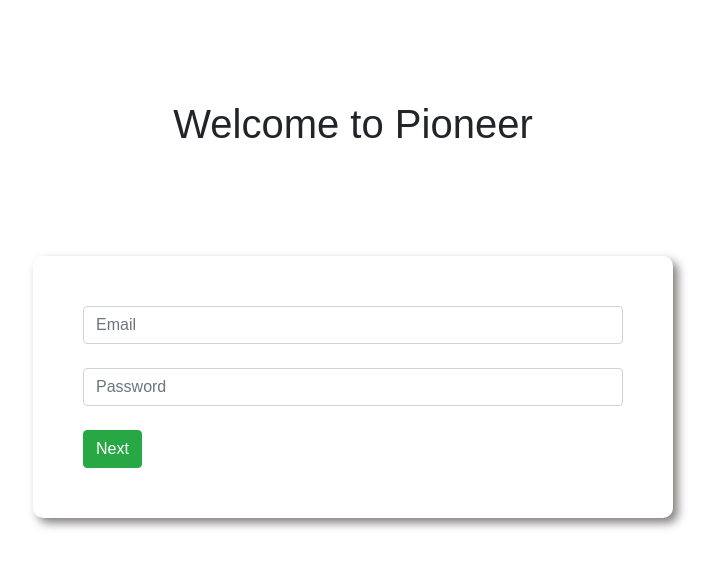
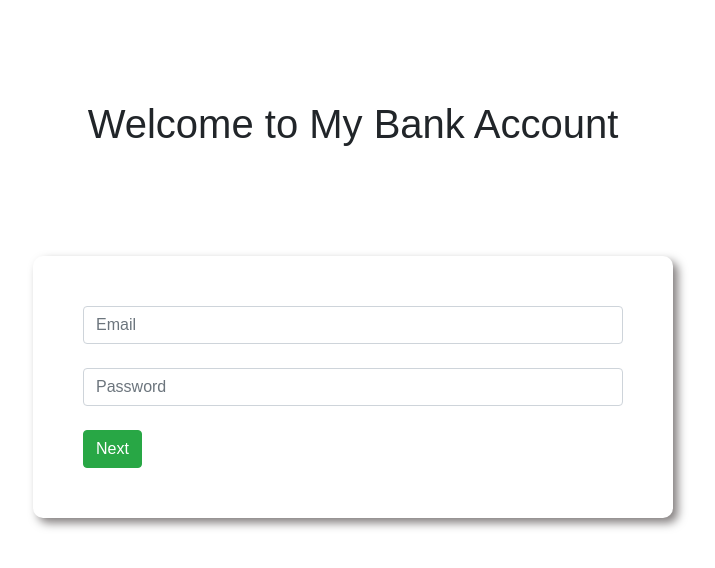
Before and after one commit to WD-Uzzal/bank_account, a plain HTML site: page index.html in a window 1280 px wide. Shown: the whole page, without its empty margins (287-1002 px from the left). Drawn offline with nearby package versions, Linux system fonts and the light colour scheme.

Commit message:
Bank Account Finish

```diff
--- a/index.html
+++ b/index.html
@@ -13,7 +13,7 @@
 
 <body>
     <div id="loginArea">
-        <h1 class="pioneer-title">Welcome to Pioneer</h1>
+        <h1 class="pioneer-title">Welcome to My Bank Account</h1>
         <div id="formArea">
             <form action="#">
                 <input type="text" placeholder="Email" class="form-control">
```
